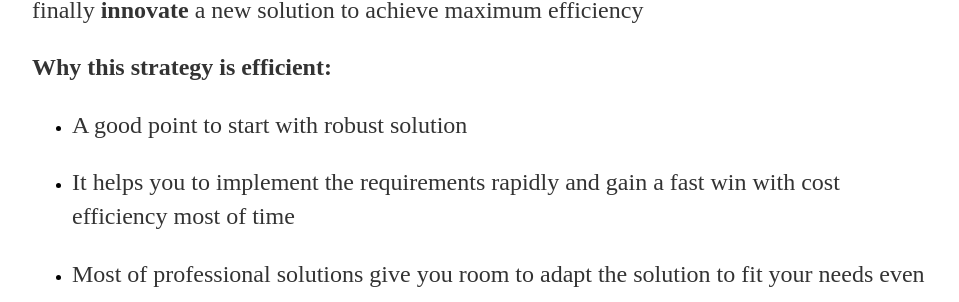
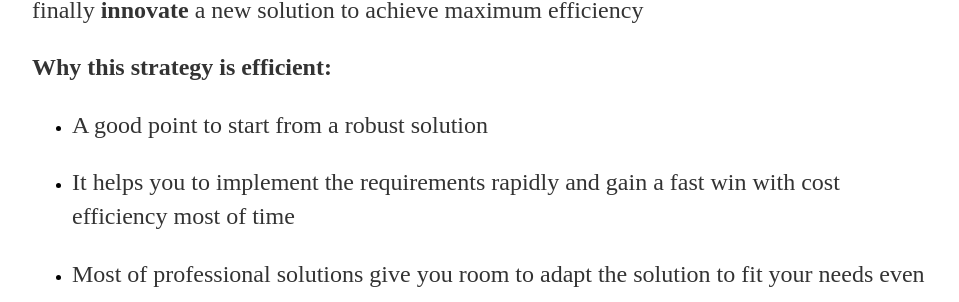
Before and after one commit to mahmoudabdelsattarmuhammad/mahmoud.github.io, a Jekyll site: the page built from _posts/2019-02-10-adpot-adapt-innovate.md, in a window 1280 px wide. Shown: the part 362-664 px from the top of the page, without its empty margins (160-1119 px from the left). Built offline with Jekyll 4.4.1, drawn with Linux system fonts in a browser that asks for light colours.

Commit message:
Update 2019-02-10-adpot-adapt-innovate.md

```diff
--- a/_posts/2019-02-10-adpot-adapt-innovate.md
+++ b/_posts/2019-02-10-adpot-adapt-innovate.md
@@ -8,7 +8,7 @@ date: 2019-02-10
 
 **Why this strategy is efficient:**
 
-- A good point to start with robust solution
+- A good point to start from a robust solution
 
 - It helps you to implement the requirements rapidly and gain a fast win with cost efficiency most of time
 
```
